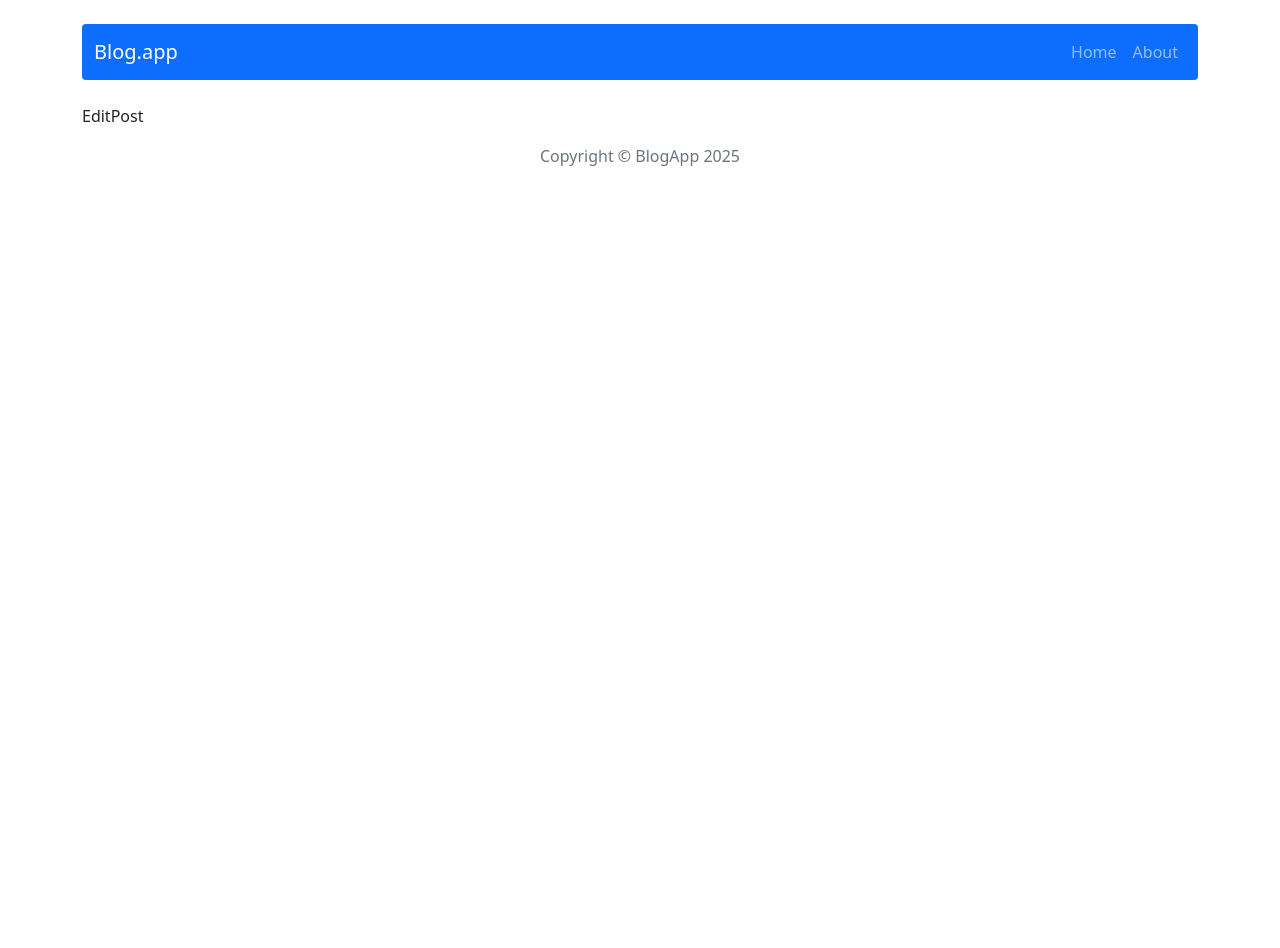
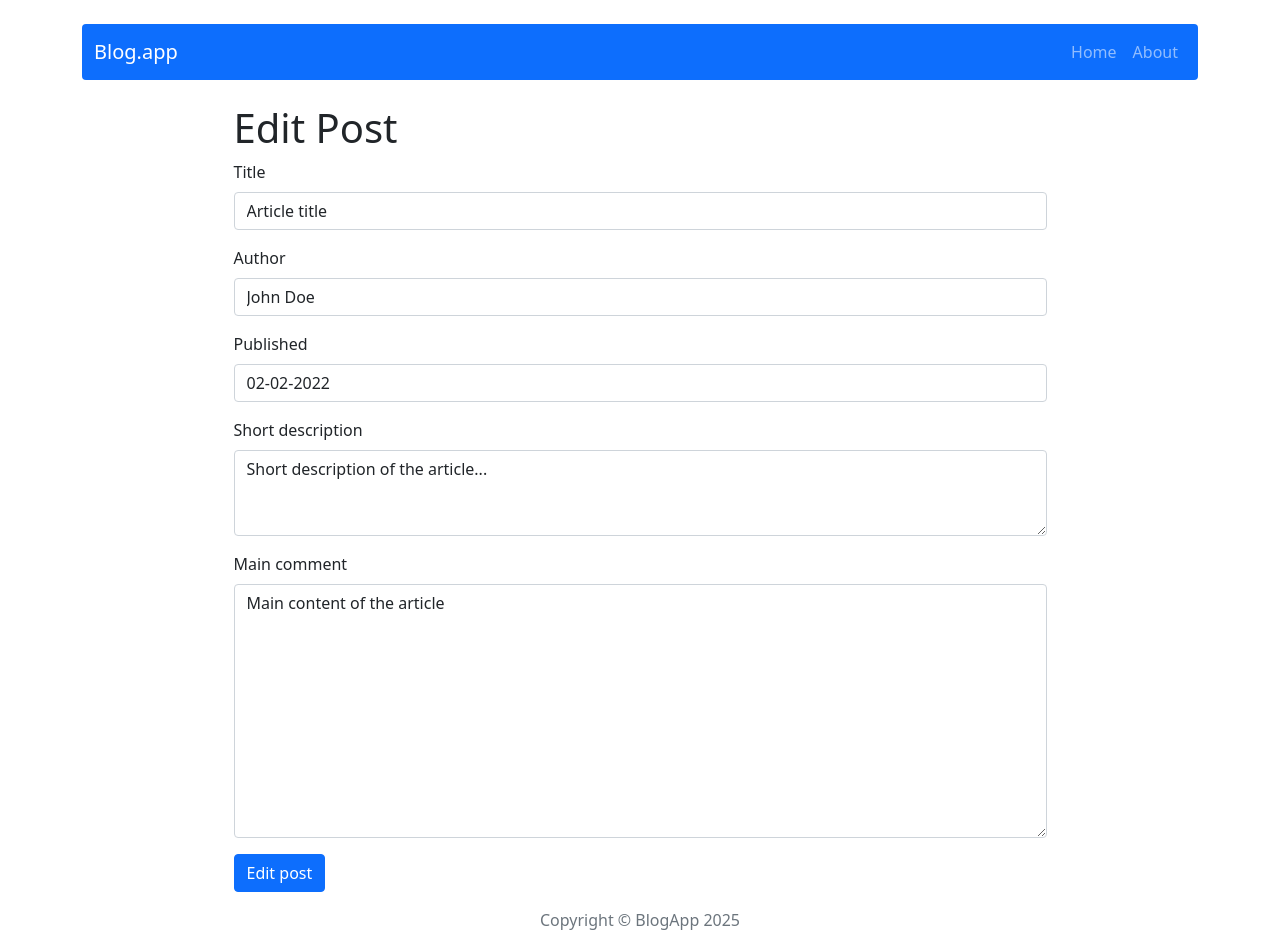
Before and after one commit to klubus/react-crud, a React (Create React App) app: page /post/edit/1 in a window 1280 px wide. Before the commit the page ends 800 px from the top, so only its background shows below. Built offline with nearby package versions, Linux system fonts and the light colour scheme.

Commit message:
edit post

```diff
--- a/src/components/features/AddPostForm/AddPostForm.js
+++ b/src/components/features/AddPostForm/AddPostForm.js
@@ -1,82 +1,15 @@
-import Button from 'react-bootstrap/Button';
-import Form from 'react-bootstrap/Form';
-import { useState } from 'react';
 import { useDispatch } from 'react-redux';
 import { addPost } from '../../../redux/postsRedux';
 import { useNavigate } from 'react-router-dom';
+import PostForm from '../PostForm/PostForm.js';
 
-const AddPostForm = (props) => {
-  const [title, setTitle] = useState('');
-  const [author, setAuthor] = useState('');
-  const [published, setPublished] = useState('');
-  const [shortDesc, setShortDesc] = useState('');
-  const [mainComment, setMainComment] = useState('');
+const AddPostForm = () => {
+  const navigate = useNavigate();
   const dispatch = useDispatch();
-  const navigate = useNavigate();
-  const handleSubmit = (e) => {
-    e.preventDefault();
-    dispatch(addPost({ title, author, published, shortDesc, mainComment }));
-    setTitle('');
-    setAuthor('');
-    setPublished('');
-    setShortDesc('');
-    setMainComment('');
+  const handleSubmit = (post) => {
+    dispatch(addPost(post));
     navigate('/');
   };
-
-  return (
-    <Form onSubmit={handleSubmit}>
-      <Form.Group className="mb-3" controlId="formBasicTitle">
-        <Form.Label>Title</Form.Label>
-        <Form.Control
-          type="text"
-          value={title}
-          placeholder="Enter title"
-          onChange={(e) => setTitle(e.target.value)}
-        />
-      </Form.Group>
-      <Form.Group className="mb-3" controlId="formBasicAuthor">
-        <Form.Label>Author</Form.Label>
-        <Form.Control
-          type="text"
-          value={author}
-          placeholder="Enter author"
-          onChange={(e) => setAuthor(e.target.value)}
-        />
-      </Form.Group>
-      <Form.Group className="mb-3" controlId="formBasicPublished">
-        <Form.Label>Published</Form.Label>
-        <Form.Control
-          type="text"
-          value={published}
-          placeholder="Enter date"
-          onChange={(e) => setPublished(e.target.value)}
-        />
-      </Form.Group>
-      <Form.Group className="mb-3" controlId="formBasicShortDescription">
-        <Form.Label>Short description</Form.Label>
-        <Form.Control
-          as="textarea"
-          rows={3}
-          placeholder="Leave a comment here"
-          value={shortDesc}
-          onChange={(e) => setShortDesc(e.target.value)}
-        />
-      </Form.Group>
-      <Form.Group className="mb-3" controlId="formBasicMainComment">
-        <Form.Label>Main comment</Form.Label>
-        <Form.Control
-          as="textarea"
-          rows={10}
-          placeholder="Leave a comment here"
-          value={mainComment}
-          onChange={(e) => setMainComment(e.target.value)}
-        />
-      </Form.Group>
-      <Button variant="primary" type="submit">
-        Submit
-      </Button>
-    </Form>
-  );
+  return <PostForm action={handleSubmit} actionText="Add post" />;
 };
 export default AddPostForm;
--- /dev/null
+++ b/src/components/features/EditPostForm/EditPostForm.js
@@ -0,0 +1,42 @@
+import { useDispatch } from 'react-redux';
+import { editPost } from '../../../redux/postsRedux';
+import { useNavigate } from 'react-router-dom';
+import { useParams } from 'react-router';
+import { useSelector } from 'react-redux';
+import PostForm from '../PostForm/PostForm.js';
+import { getPostById } from '../../../redux/postsRedux.js';
+import { useEffect } from 'react';
+
+const EditPostForm = () => {
+  const navigate = useNavigate();
+  const dispatch = useDispatch();
+
+  const { id } = useParams();
+  const postData = useSelector((state) => getPostById(state, id));
+
+  useEffect(() => {
+    if (!postData) {
+      navigate('/');
+    }
+  }, [postData, navigate]);
+
+  if (!postData) return null;
+
+  const handleSubmit = (post) => {
+    dispatch(editPost({ ...post, id }));
+    navigate('/');
+  };
+
+  return (
+    <PostForm
+      action={handleSubmit}
+      actionText="Edit post"
+      title={postData.title}
+      author={postData.author}
+      publishedDate={postData.publishedDate}
+      shortDescription={postData.shortDescription}
+      content={postData.content}
+    />
+  );
+};
+export default EditPostForm;
--- /dev/null
+++ b/src/components/features/PostForm/PostForm.js
@@ -0,0 +1,74 @@
+import Button from 'react-bootstrap/Button';
+import Form from 'react-bootstrap/Form';
+import { useState } from 'react';
+
+const PostForm = ({ action, actionText, ...props }) => {
+  const [title, setTitle] = useState(props.title || '');
+  const [author, setAuthor] = useState(props.author || '');
+  const [publishedDate, setPublishedDate] = useState(props.publishedDate || '');
+  const [shortDescription, setShortDescription] = useState(
+    props.shortDescription || ''
+  );
+  const [content, setContent] = useState(props.content || '');
+
+  const handleSubmit = (e) => {
+    e.preventDefault();
+    action({ title, author, publishedDate, shortDescription, content });
+  };
+
+  return (
+    <Form onSubmit={handleSubmit}>
+      <Form.Group className="mb-3" controlId="formBasicTitle">
+        <Form.Label>Title</Form.Label>
+        <Form.Control
+          type="text"
+          value={title}
+          placeholder="Enter title"
+          onChange={(e) => setTitle(e.target.value)}
+        />
+      </Form.Group>
+      <Form.Group className="mb-3" controlId="formBasicAuthor">
+        <Form.Label>Author</Form.Label>
+        <Form.Control
+          type="text"
+          value={author}
+          placeholder="Enter author"
+          onChange={(e) => setAuthor(e.target.value)}
+        />
+      </Form.Group>
+      <Form.Group className="mb-3" controlId="formBasicPublished">
+        <Form.Label>Published</Form.Label>
+        <Form.Control
+          type="text"
+          value={publishedDate}
+          placeholder="Enter date"
+          onChange={(e) => setPublishedDate(e.target.value)}
+        />
+      </Form.Group>
+      <Form.Group className="mb-3" controlId="formBasicShortDescription">
+        <Form.Label>Short description</Form.Label>
+        <Form.Control
+          as="textarea"
+          rows={3}
+          placeholder="Leave a comment here"
+          value={shortDescription}
+          onChange={(e) => setShortDescription(e.target.value)}
+        />
+      </Form.Group>
+      <Form.Group className="mb-3" controlId="formBasicMainComment">
+        <Form.Label>Main comment</Form.Label>
+        <Form.Control
+          as="textarea"
+          rows={10}
+          placeholder="Leave a comment here"
+          value={content}
+          onChange={(e) => setContent(e.target.value)}
+        />
+      </Form.Group>
+      <Button variant="primary" type="submit">
+        {actionText}
+      </Button>
+    </Form>
+  );
+};
+export default PostForm;
--- a/src/components/pages/EditPost/EditPost.js
+++ b/src/components/pages/EditPost/EditPost.js
@@ -1,5 +1,13 @@
+import Container from 'react-bootstrap/Container';
+import EditPostForm from '../../features/EditPostForm/EditPostForm.js';
+
 const EditPost = () => {
-  return <div>EditPost</div>;
+  return (
+    <Container className="w-75">
+      <h1>Edit Post</h1>
+      <EditPostForm />
+    </Container>
+  );
 };
 
 export default EditPost;
--- a/src/components/pages/SinglePost/SinglePost.js
+++ b/src/components/pages/SinglePost/SinglePost.js
@@ -8,6 +8,7 @@
 import { useState } from 'react';
 import { useDispatch } from 'react-redux';
 import { Navigate } from 'react-router-dom';
+import { Link } from 'react-router-dom';
 
 const SinglePost = () => {
   const dispatch = useDispatch();
@@ -57,7 +58,13 @@
               <div className="d-flex justify-content-between align-items-center">
                 <h5>{postData.title}</h5>
                 <div>
-                  <button className="btn btn-outline-info me-2">Edit</button>
+                  <Button
+                    as={Link}
+                    to={`/post/edit/${postData.id}`}
+                    variant="outline-info me-2"
+                  >
+                    Edit
+                  </Button>
                   <button
                     className="btn btn-outline-danger"
                     onClick={showDeleteModal}
--- a/src/redux/postsRedux.js
+++ b/src/redux/postsRedux.js
@@ -9,6 +9,7 @@
 const createActionName = (actionName) => `app/posts/${actionName}`;
 const REMOVE_POST = createActionName('REMOVE_POST');
 const ADD_POST = createActionName('ADD_POST');
+const EDIT_POST = createActionName('EDIT_POST');
 
 // action creators
 export const deletePost = (postId) => ({
@@ -17,6 +18,7 @@
 });
 
 export const addPost = (payload) => ({ type: ADD_POST, payload });
+export const editPost = (payload) => ({ type: EDIT_POST, payload });
 
 const postsReducer = (statePart = [], action) => {
   switch (action.type) {
@@ -24,6 +26,10 @@
       return statePart.filter((post) => post.id !== action.payload);
     case ADD_POST:
       return [...statePart, { ...action.payload, id: shortid() }];
+    case EDIT_POST:
+      return statePart.map((post) =>
+        post.id === action.payload.id ? { ...post, ...action.payload } : post
+      );
     default:
       return statePart;
   }
```
